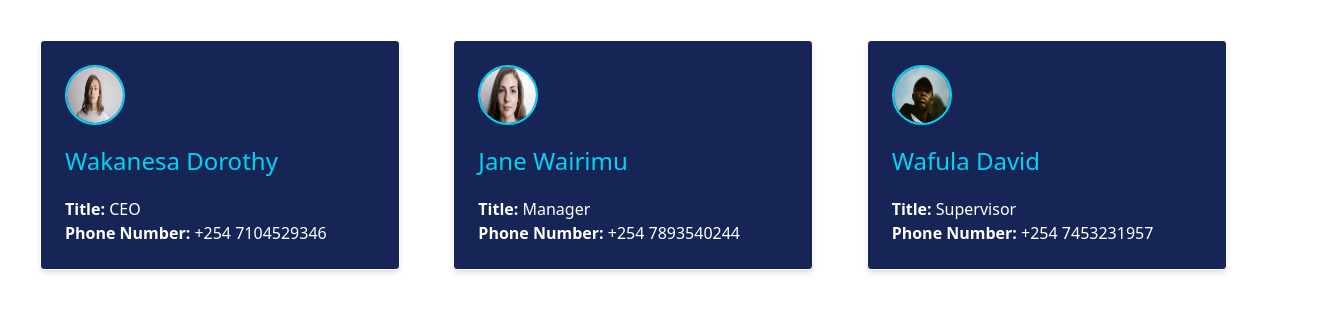
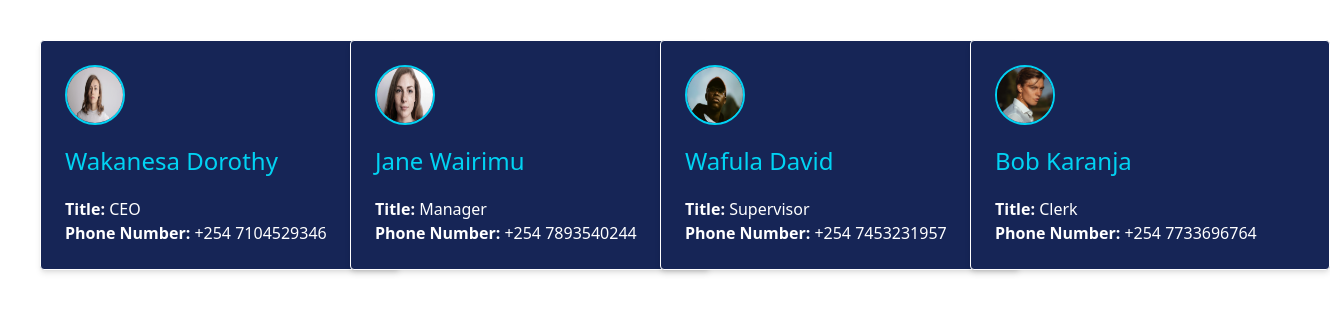
Before and after one commit to jeffkaberagithara-guru/Tasks, a React (Vite) app: page / in a window 1280 px wide. Shown: the top 314 px of the page, 1330 px wide, since content can reach past the window. Built offline with nearby package versions, Linux system fonts and the light colour scheme.

Commit message:
Added a card.

```diff
--- a/src/App.jsx
+++ b/src/App.jsx
@@ -5,11 +5,11 @@ function App() {
 
   return (
     <>
-      <div className='p-10 grid grid-cols-1 md:grid-cols-2 lg:grid-cols-3 gap-10'>
+      <div className='p-10 grid grid-cols-1 md:grid-cols-2 lg:grid-cols-4 gap-10'>
       <BusinessCard name="Wakanesa Dorothy" title="CEO" image="/headshot1.jpg" phone="+254 7104529346" />
       <BusinessCard name="Jane Wairimu" title="Manager" image="/headshot2.jpg" phone="+254 7893540244" />
       <BusinessCard name="Wafula David" title="Supervisor" image="/headshot3.jpg" phone="+254 7453231957" />
-      {/* <BusinessCard name="Bob Karanja" title="Clerk" image="/headshot4.jpg" phone="+254 7733696764" /> */}
+      <BusinessCard name="Bob Karanja" title="Clerk" image="/headshot4.jpg" phone="+254 7733696764" />
       </div>
     </>
   )
```
